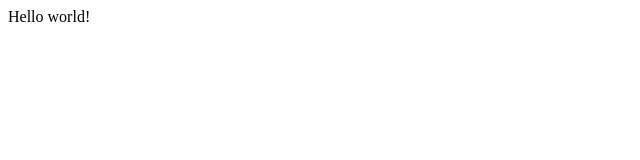
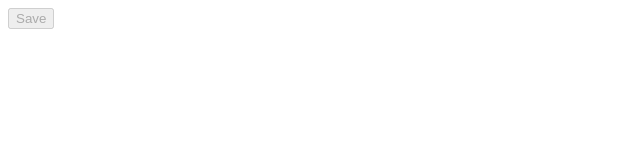
Before and after one commit to TheMies/AngularWorkshop, an Angular app: page / in a window 1280 px wide. Shown: the top 160 px of the page, without its empty margins (0-640 px from the left). Built offline with nearby package versions, Linux system fonts and the light colour scheme.

Commit message:
Workshop 04 Binding from field

```diff
--- a/src/app/app.component.html
+++ b/src/app/app.component.html
@@ -1,12 +1,4 @@
-<!-- 01 Start Hello World -->
-Hello world!
-
-<!-- 02 Interpolation -->
-<!-- 1 + 5 = {{1 + 5}} -->
-<!-- 2 x 6 = {{2*6}} -->
-<!-- All uppercase: {{"Hello world".toUpperCase()}} -->
-<!-- The length of test = {{"text".length}} -->
-<!-- Hello {{title}} -->
-
-<!-- 03 Strong typing -->
-<!-- Age = {{age}} -->
+<!-- 04 Binding from field -->
+<button type="button" disabled="true">Save</button>
+<!-- Bind button disabled state to `isUnchanged` property -->
+<!-- <button type="button" [disabled]="isUnchanged">Save</button> -->
--- a/src/app/app.component.ts
+++ b/src/app/app.component.ts
@@ -6,7 +6,5 @@ import { Component } from '@angular/core';
   styleUrls: ['./app.component.css']
 })
 export class AppComponent {
-  title = 'WS01';
-  name = "test";
-  age = 42;
+  isUnchanged: boolean = true;
 }
--- a/src/app/app.module.ts
+++ b/src/app/app.module.ts
@@ -10,7 +10,7 @@ import { AppComponent } from './app.component';
   ],
   imports: [
     BrowserModule,
-    AppRoutingModule
+    AppRoutingModule,
   ],
   providers: [],
   bootstrap: [AppComponent]
```
